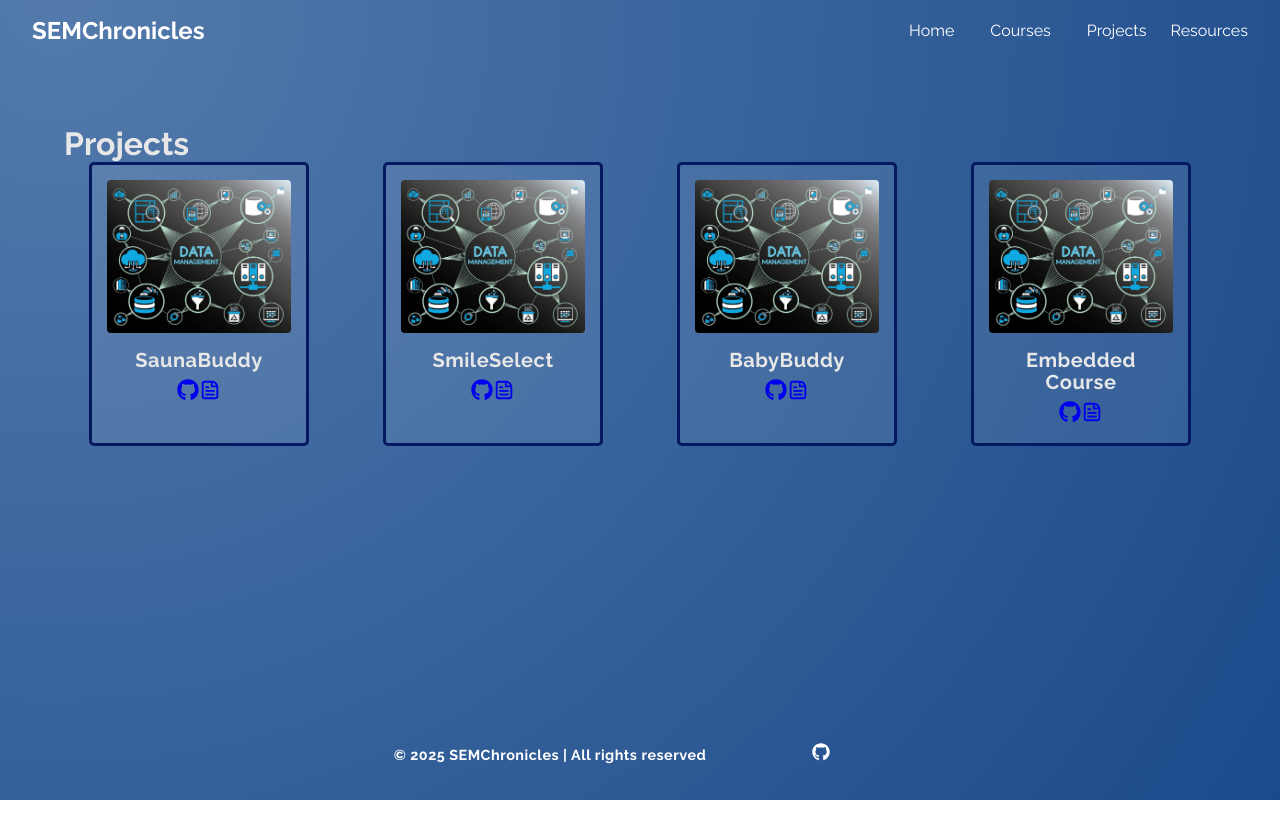
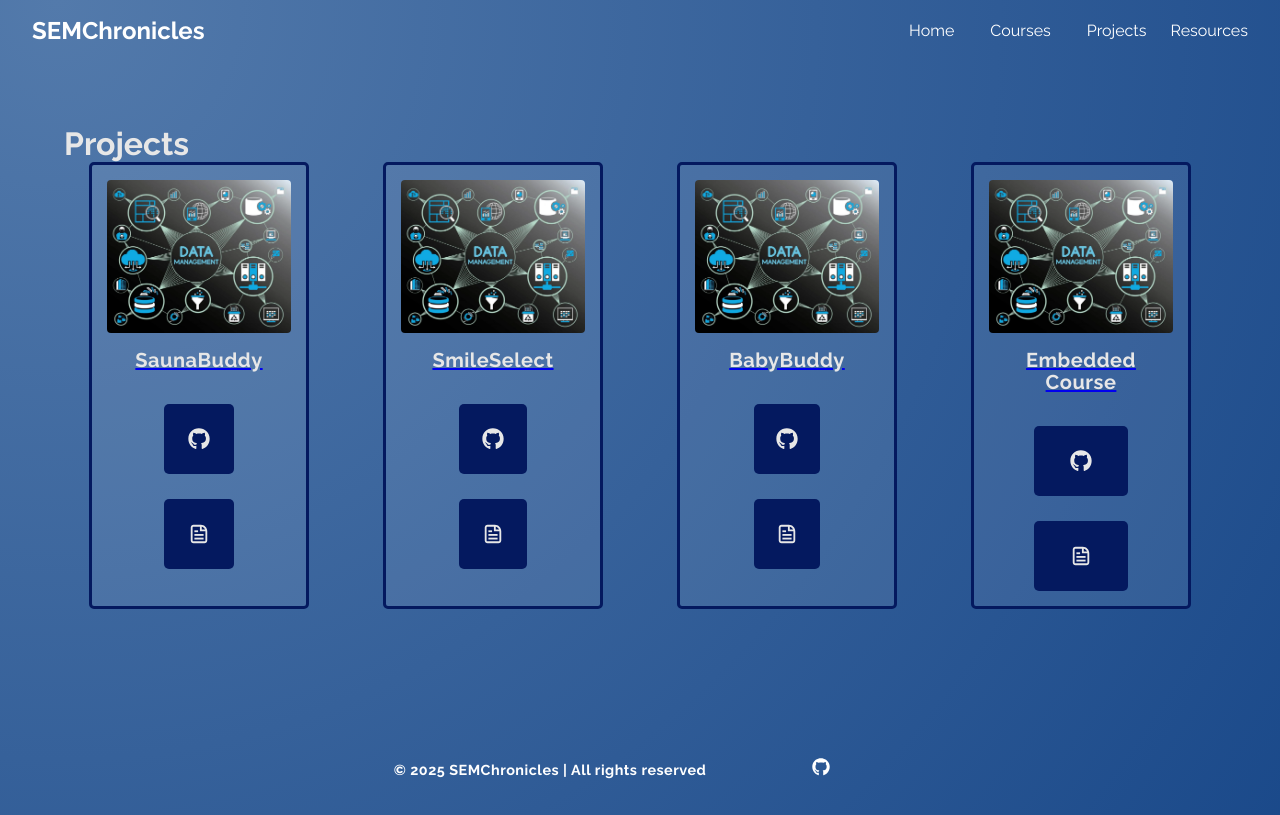
Before and after one commit to Fnilsson95/SEMChronicles, a React (Create React App) app: page /projects in a window 1280 px wide. Built offline with nearby package versions, Linux system fonts and the light colour scheme.

Commit message:
Update projectcard buttons to make them clickable
Removed outer <link>  to remove nesting. Now image and title are wrapped individually and making them clickable

```diff
--- a/src/components/ProjectCard.jsx
+++ b/src/components/ProjectCard.jsx
@@ -4,26 +4,20 @@ import { FaGithub } from "react-icons/fa";
 import { CgFileDocument } from "react-icons/cg";
 import "../styles/ProjectCard.css";
 
-/**
- * ProjectCard - Same as CourseCard but with optional
- * Github / Website buttons/link
- *
- *
- * Props:
- * - title  - string - display name
- * - to     - string - internal route for <Link>
- * - image  - string - thumbnail src
- * - github - string - external repo URL
- */
-
 const ProjectCard = ({ title, to, image, github, website }) => {
   return (
-    <Link to={to} className="project-card">
+    <div className="project-card">
       <div className="card-content">
-        {image && <img src={image} alt={title} className="card-image" />}
+        {image && (
+          <Link to={to}>
+            <img src={image} alt={title} className="card-image" />
+          </Link>
+        )}
 
         <div className="card-text">
-          <h3>{title}</h3>
+          <Link to={to} className="card-title-link">
+            <h3>{title}</h3>
+          </Link>
 
           {(github || website) && (
             <div className="project-links">
@@ -32,6 +26,7 @@ const ProjectCard = ({ title, to, image, github, website }) => {
                   href={github}
                   target="_blank"
                   rel="noopener noreferrer"
+                  className="projectbtn"
                   title="GitHub repository"
                 >
                   <FaGithub size={22} />
@@ -42,6 +37,7 @@ const ProjectCard = ({ title, to, image, github, website }) => {
                   href={website}
                   target="_blank"
                   rel="noopener noreferrer"
+                  className="projectbtn"
                   title="Live site"
                 >
                   <CgFileDocument size={22} />
@@ -51,7 +47,7 @@ const ProjectCard = ({ title, to, image, github, website }) => {
           )}
         </div>
       </div>
-    </Link>
+    </div>
   );
 };
 
```
